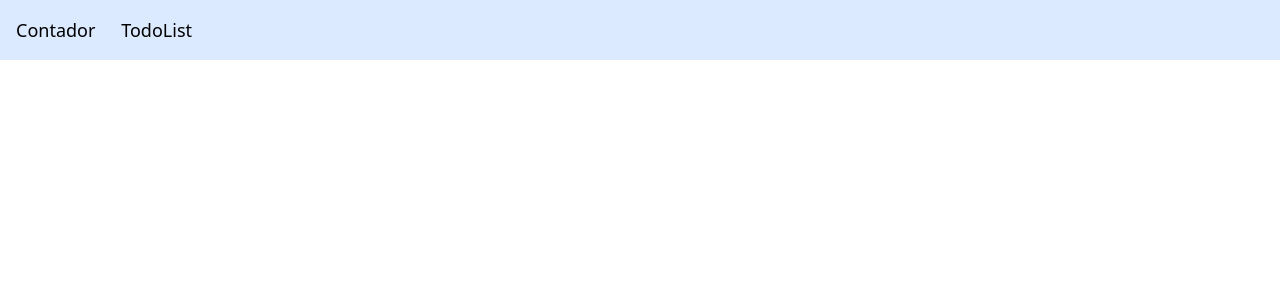
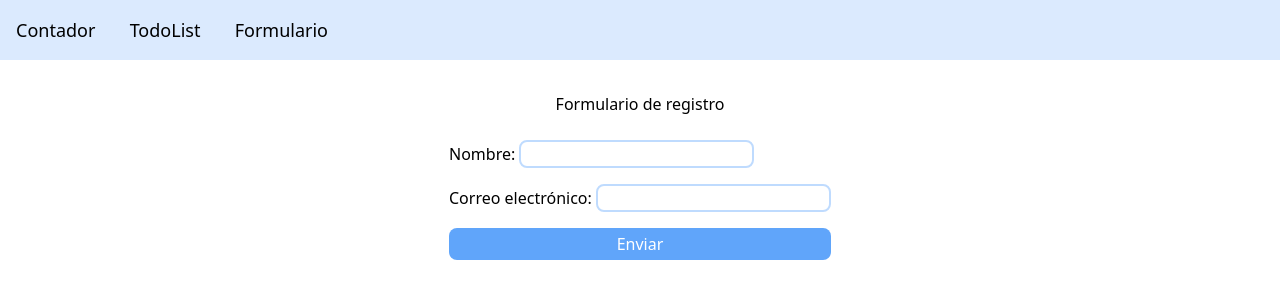
Before and after one commit to RafaEscobar/vue-prueba, a Vue app: page /register in a window 1280 px wide. Before the commit this address had no page. Shown: the top 300 px of the page. Built offline with nearby package versions, Linux system fonts and the light colour scheme.

Commit message:
Agrega formulario de registro

```diff
--- a/src/components/SiderBar.vue
+++ b/src/components/SiderBar.vue
@@ -3,12 +3,15 @@
 
 <template>
     <div class="bg-blue-100 w-full p-4">
-        <div class="w-44 flex justify-between">
+        <div class="w-1/4 flex justify-between">
             <span class="hover:text-blue-500 text-lg">
                 <RouterLink to="counter">Contador</RouterLink>
             </span>
             <span class="hover:text-blue-500 text-lg">
                 <RouterLink to="todo-list">TodoList</RouterLink>
+            </span>
+            <span class="hover:text-blue-500 text-lg">
+                <RouterLink to="register">Formulario</RouterLink>
             </span>
         </div>
     </div>
--- /dev/null
+++ b/src/modules/register/views/FormView.vue
@@ -0,0 +1,30 @@
+<script setup>
+</script>
+
+<template>
+    <div class="pt-8">
+        <h1 class="text-center">Formulario de registro</h1>
+        <div class="w-full flex justify-center">
+            <form action="" >
+                <div class="pt-6 pb-4">
+                    <label for="">
+                        Nombre:
+                        <input type="text" class="border-2 border-blue-200 rounded-lg">
+                    </label>
+                </div>
+                <div class="pb-4">
+                    <label for="">
+                        Correo electrónico:
+                        <input type="email" class="border-2 border-blue-200 rounded-lg">
+                    </label>
+                </div>
+                <div class="text-center">
+                    <button type="submit" class="bg-blue-400 text-white rounded-lg px-4 py-1 w-full">Enviar</button>
+                </div>
+            </form>
+        </div>
+    </div>
+</template>
+
+<style scoped>
+</style>
--- a/src/router/index.js
+++ b/src/router/index.js
@@ -4,11 +4,8 @@ const router = createRouter({
   history: createWebHistory(import.meta.env.BASE_URL),
   routes: [
     {
-      //? El path que usaremos para navegar
       path: '/counter',
-      //? El nombre de la ruta
       name: 'counter',
-      //? Ruta física del archivo que usa esta ruta
       component: () => import('../modules/counter/components/Counter.vue'),
     },
     {
@@ -16,6 +13,11 @@ const router = createRouter({
       name: 'todolist',
       component: () => import('../modules/todolist/components/TodoList.vue'),
     },
+    {
+      path: '/register',
+      name: 'register',
+      component: () => import('../modules/register/views/FormView.vue')
+    }
   ],
 })
 
```
